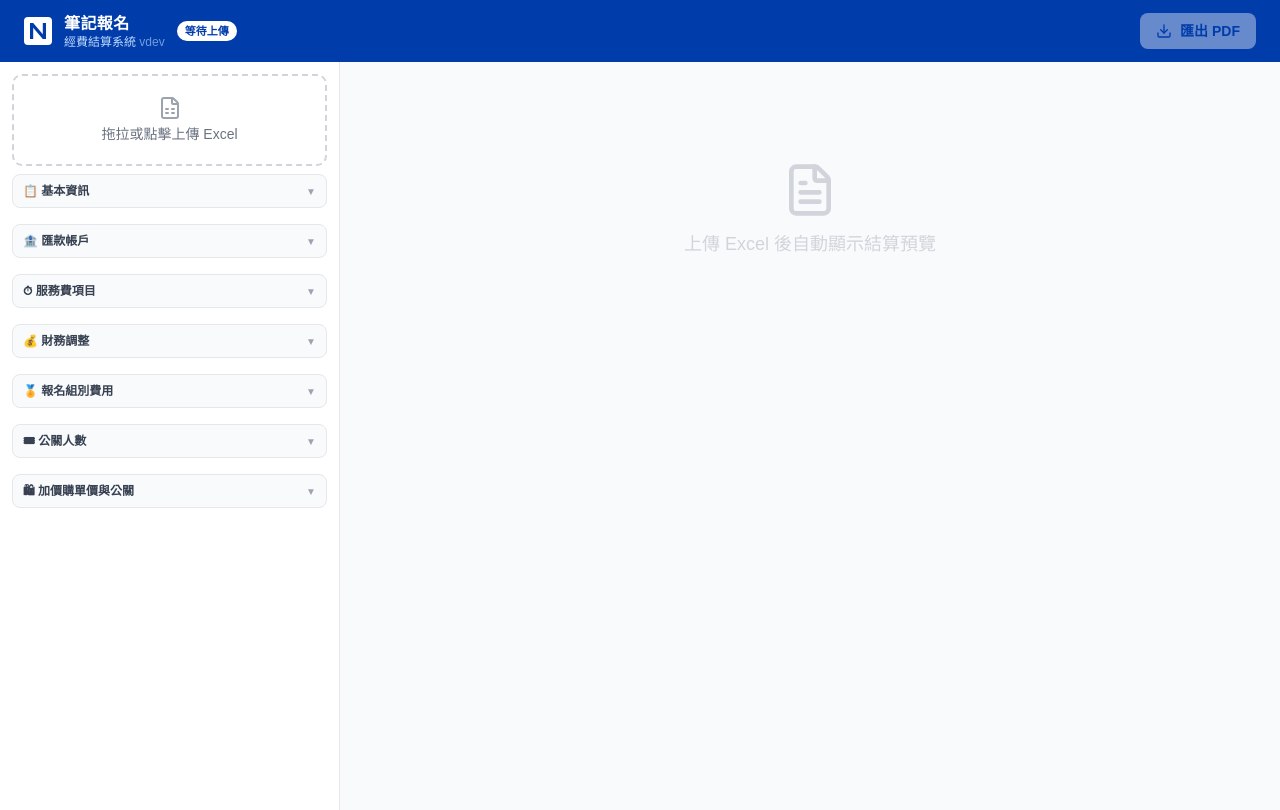
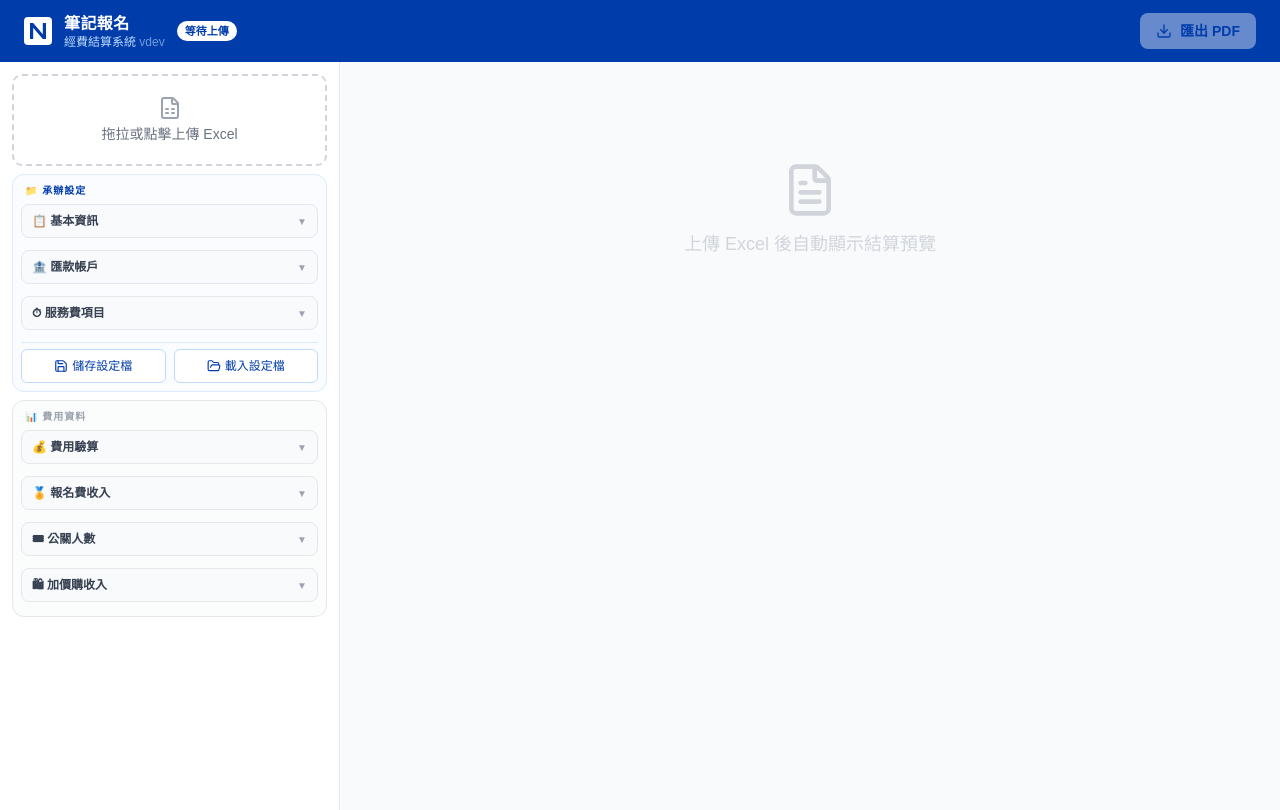
Before and after one commit to newcomicer/settlement-app, a Flask app: page / in a window 1280 px wide. Run offline with Flask 3, Linux system fonts and the light colour scheme; some libraries are stand-ins or nearby versions.

Commit message:
v1.1.0：左側欄重構為兩個群組，重新命名各區塊
- Group 1「承辦設定」（藍色框）：基本資訊、匯款帳戶、服務費項目
- Group 2「費用資料」（灰色框）：費用驗算、報名費收入、公關人數、加價購收入
- 設定檔按鈕從服務費 accordion 內移至 Group 1 底部，更易發現
- 重新命名：財務調整→費用驗算、報名組別費用→報名費收入、加價購單價與公關→加價購收入

Co-Authored-By: Claude Sonnet 4.6 <noreply@anthropic.com>

```diff
--- a/templates/index.html
+++ b/templates/index.html
@@ -112,6 +112,10 @@
   </div>
   <input type="file" id="excel-input" accept=".xlsx,.xls" class="hidden" onchange="uploadExcel(this.files[0])">
 
+  <!-- ══ Group 1：承辦設定 ══ -->
+  <div class="rounded-xl border border-blue-100 bg-blue-50/30 p-2 space-y-1.5">
+    <p class="text-[10px] font-bold text-[#003CAA] tracking-widest px-1">📁 承辦設定</p>
+
     <!-- 基本資訊 -->
     <div class="acc-hdr" onclick="toggleAcc(this)">
       <span class="acc-title">📋 基本資訊</span>
@@ -151,25 +155,32 @@
         <div class="add-btn" onclick="addTimingItem()">
           <i data-lucide="plus-circle" class="w-4 h-4"></i> 新增項目
         </div>
-      <div class="flex gap-2 pt-1 border-t border-gray-100 mt-1">
+      </div>
+    </div>
+
+    <!-- 設定檔按鈕（Group 底部） -->
+    <div class="flex gap-2 pt-1.5 border-t border-blue-100">
       <button onclick="saveTimingPreset()"
-          class="flex-1 flex items-center justify-center gap-1 text-xs text-gray-500 hover:text-[#003CAA] bg-gray-50 hover:bg-blue-50 border border-gray-200 hover:border-[#003CAA] rounded-md px-2 py-1.5 transition-colors"
+        class="flex-1 flex items-center justify-center gap-1 text-xs text-[#003CAA] bg-white hover:bg-blue-50 border border-blue-200 hover:border-[#003CAA] rounded-md px-2 py-2 transition-colors font-medium"
         data-tip="儲存「承辦人資訊」＋「匯款帳戶」＋「服務費項目」為 .json 設定檔，下次載入後直接使用，不需重新填寫。">
-          <i data-lucide="save" class="w-3 h-3"></i> 儲存設定檔
+        <i data-lucide="save" class="w-3.5 h-3.5"></i> 儲存設定檔
       </button>
       <button onclick="document.getElementById('preset-input').click()"
-          class="flex-1 flex items-center justify-center gap-1 text-xs text-gray-500 hover:text-[#003CAA] bg-gray-50 hover:bg-blue-50 border border-gray-200 hover:border-[#003CAA] rounded-md px-2 py-1.5 transition-colors"
+        class="flex-1 flex items-center justify-center gap-1 text-xs text-[#003CAA] bg-white hover:bg-blue-50 border border-blue-200 hover:border-[#003CAA] rounded-md px-2 py-2 transition-colors font-medium"
         data-tip="載入之前儲存的 .json 設定檔，自動填入「承辦人資訊」、「匯款帳戶」並重建「服務費項目」清單。">
-          <i data-lucide="folder-open" class="w-3 h-3"></i> 載入設定檔
+        <i data-lucide="folder-open" class="w-3.5 h-3.5"></i> 載入設定檔
       </button>
       <input type="file" id="preset-input" accept=".json" class="hidden" onchange="loadTimingPreset(this)">
     </div>
   </div>
-  </div>
 
-  <!-- 財務調整 -->
+  <!-- ══ Group 2：費用資料 ══ -->
+  <div class="rounded-xl border border-gray-200 bg-gray-50/60 p-2 space-y-1.5">
+    <p class="text-[10px] font-bold text-gray-400 tracking-widest px-1">📊 費用資料</p>
+
+    <!-- 費用驗算 -->
     <div class="acc-hdr" onclick="toggleAcc(this)">
-    <span class="acc-title">💰 財務調整</span>
+      <span class="acc-title">💰 費用驗算</span>
       <span class="acc-arrow">▼</span>
     </div>
     <div class="acc-body">
@@ -196,9 +207,9 @@
       </div>
     </div>
 
-  <!-- 報名組別 -->
+    <!-- 報名費收入 -->
     <div class="acc-hdr" onclick="toggleAcc(this)">
-    <span class="acc-title">🏅 報名組別費用</span>
+      <span class="acc-title">🏅 報名費收入</span>
       <span class="acc-arrow">▼</span>
     </div>
     <div class="acc-body">
@@ -207,7 +218,7 @@
       </div>
     </div>
 
-  <!-- 公關人數（移到加價購前面） -->
+    <!-- 公關人數 -->
     <div class="acc-hdr" onclick="toggleAcc(this)">
       <span class="acc-title">🎟 公關人數</span>
       <span class="acc-arrow">▼</span>
@@ -218,9 +229,9 @@
       </div>
     </div>
 
-  <!-- 加價購（移到公關後面） -->
+    <!-- 加價購收入 -->
     <div class="acc-hdr" onclick="toggleAcc(this)">
-    <span class="acc-title">🛍 加價購單價與公關</span>
+      <span class="acc-title">🛍 加價購收入</span>
       <span class="acc-arrow">▼</span>
     </div>
     <div class="acc-body">
@@ -229,6 +240,7 @@
       </div>
     </div>
 
+  </div>
 
 </div><!-- end left -->
 
```
Also changed, not shown: 1 other file. Lines whose indentation alone changed are shown as unchanged.
